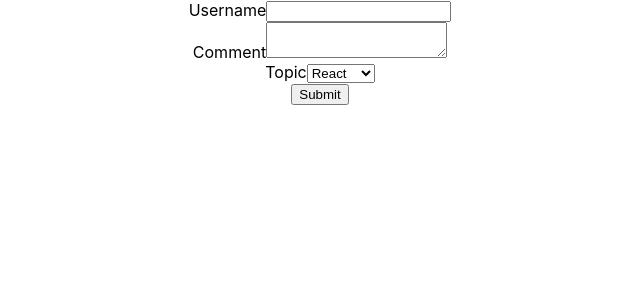
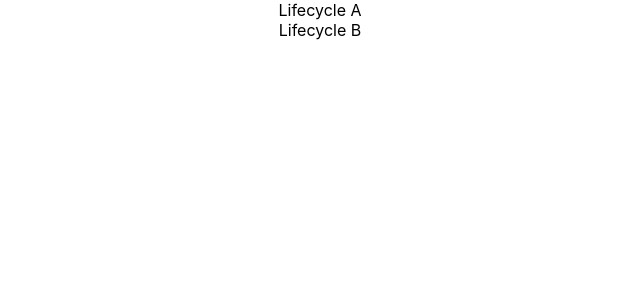
Before and after one commit to PragatiVerma18/Introduction-to-ReactJS, a React (Create React App) app in the folder hello-world/: page / in a window 1280 px wide. Shown: the top 300 px of the page, without its empty margins (320-960 px from the left). Built offline with nearby package versions, Linux system fonts and the light colour scheme.

Commit message:
component mounting

```diff
--- a/hello-world/src/App.js
+++ b/hello-world/src/App.js
@@ -2,13 +2,13 @@
 import logo from './logo.svg';
 import './App.css';
 
-import Form from './components/Form';
+import LifecycleA from './components/LifecycleA';
 
 class App extends Component {
 	render() {
 		return (
 			<div className='App'>
-				<Form></Form>
+				<LifecycleA />
 			</div>
 		);
 	}
--- /dev/null
+++ b/hello-world/src/components/LifecycleA.js
@@ -0,0 +1,33 @@
+import React, { Component } from 'react';
+import LifecycleB from './LifecycleB';
+
+class LifecycleA extends Component {
+	constructor(props) {
+		super(props);
+
+		this.state = {
+			name: 'Vishwas',
+		};
+		console.log('LifeCycleA constructor');
+	}
+
+	componentDidMount() {
+		console.log('LifecycleA componentDidMount');
+	}
+
+	static getDerivedStateFromProps(props, state) {
+		console.log('LifecycleA getDErivedStateFromProps');
+		return null;
+	}
+	render() {
+		console.log('LifecycleA render');
+		return (
+			<div>
+				<div>Lifecycle A</div>
+				<LifecycleB />
+			</div>
+		);
+	}
+}
+
+export default LifecycleA;
--- /dev/null
+++ b/hello-world/src/components/LifecycleB.js
@@ -0,0 +1,27 @@
+import React, { Component } from 'react';
+
+class LifecycleA extends Component {
+	constructor(props) {
+		super(props);
+
+		this.state = {
+			name: 'Vishwas',
+		};
+		console.log('LifeCycleB constructor');
+	}
+
+	componentDidMount() {
+		console.log('LifecycleB componentDidMount');
+	}
+
+	static getDerivedStateFromProps(props, state) {
+		console.log('LifecycleB getDErivedStateFromProps');
+		return null;
+	}
+	render() {
+		console.log('LifecycleB render');
+		return <div>Lifecycle B</div>;
+	}
+}
+
+export default LifecycleA;
```
